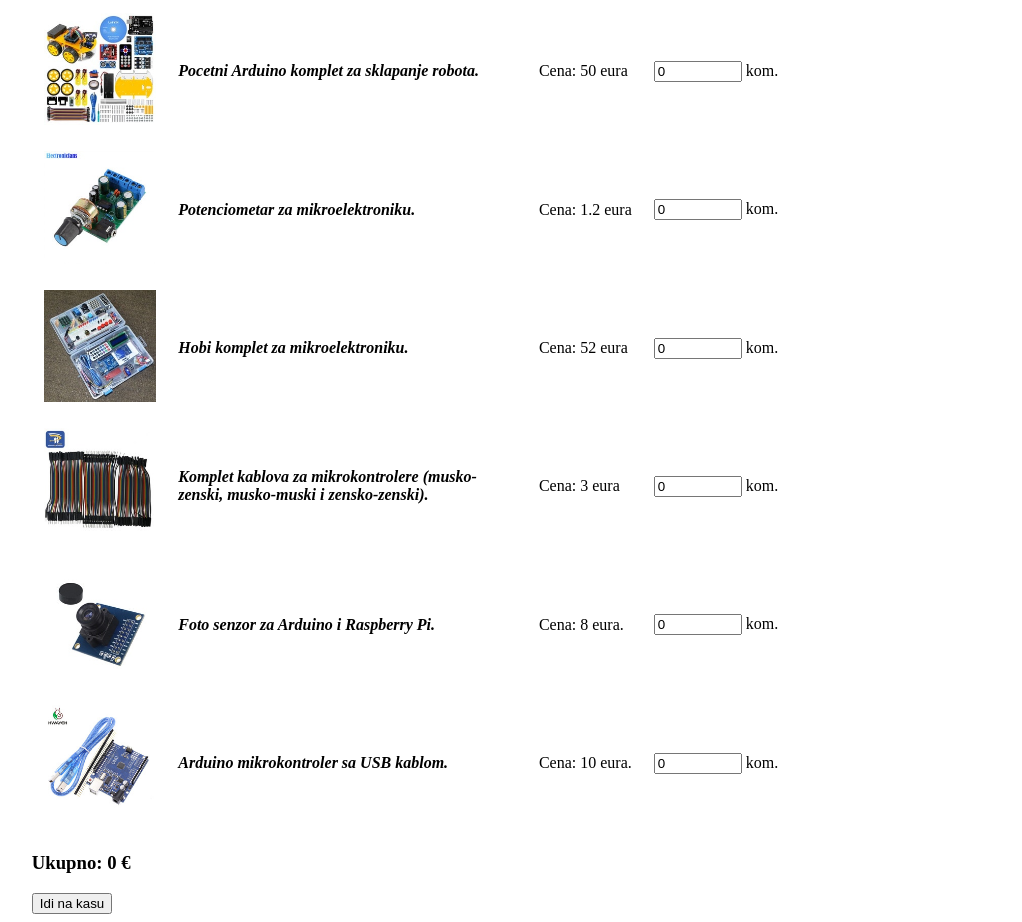
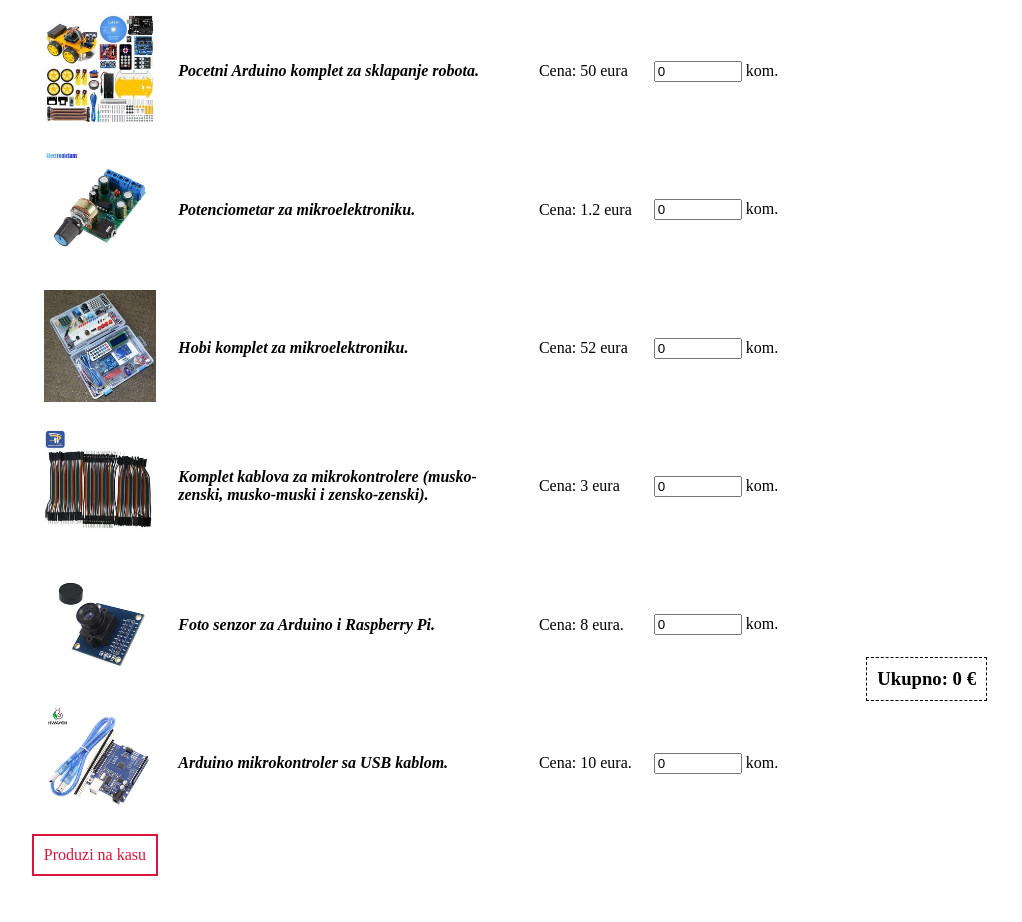
Before and after one commit to damjanpavlica/web-shop, a plain HTML site: page index.html in a window 1280 px wide. Shown: the part 79-1001 px from the top of the page, without its empty margins (229-1251 px from the left). After the commit the page ends 963 px from the top, so only its background shows below. Drawn offline with Linux system fonts and the light colour scheme.

Commit message:
dugme stilovi

```diff
--- a/index.html
+++ b/index.html
@@ -58,8 +58,10 @@
       </tr>
     </table>
 
-    <h3>Ukupno: <span id="ukupno">0</span> &euro;</h3>
-    <button>Idi na kasu</button>
+    <div class="ukupno-wrapper">
+      <h3 class="ukupno">Ukupno: <span id="ukupno">0</span> &euro;</h3>
+      <a href="narudzbenica.html" class="bnt-link">Produzi na kasu</a>
+    </div>
   </div>
 
   <script src="main.js"></script>
--- a/style.css
+++ b/style.css
@@ -7,8 +7,15 @@
 }
 
 .wrapper {
-  padding-left: 20%;
-  padding-right: 20%;
+  padding-left: 5%;
+  padding-right: 5%;
+}
+
+@media (min-width: 800px) {
+  .wrapper {
+    padding-left: 20%;
+    padding-right: 20%;
+  }
 }
 
 table {
@@ -55,3 +62,27 @@
   justify-content: center;
   align-items: center;
 }
+
+.bnt-link {
+  text-decoration: none;
+  border: 2px solid crimson;
+  display: inline-block;
+  padding: 10px;
+  color: crimson;
+  transition: .2s;
+}
+
+.bnt-link:hover {
+  color: #fff;
+  border: 2px solid #fff;
+  background: crimson;
+}
+
+.ukupno {
+  position: fixed;
+  bottom: 20px;
+  right: 5%;
+  border: 1px dashed black;
+  padding: 10px;
+  margin: 0;
+}
```
